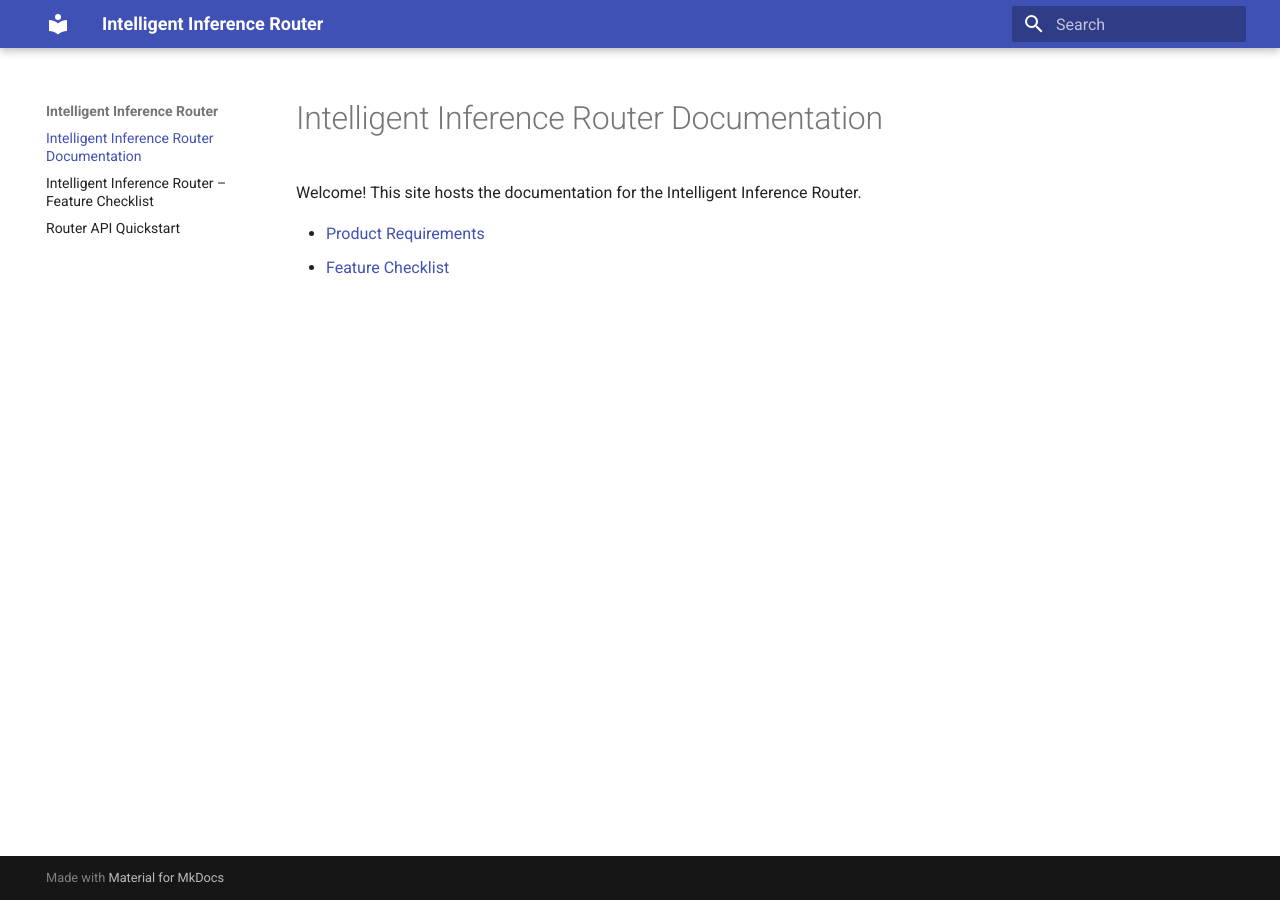
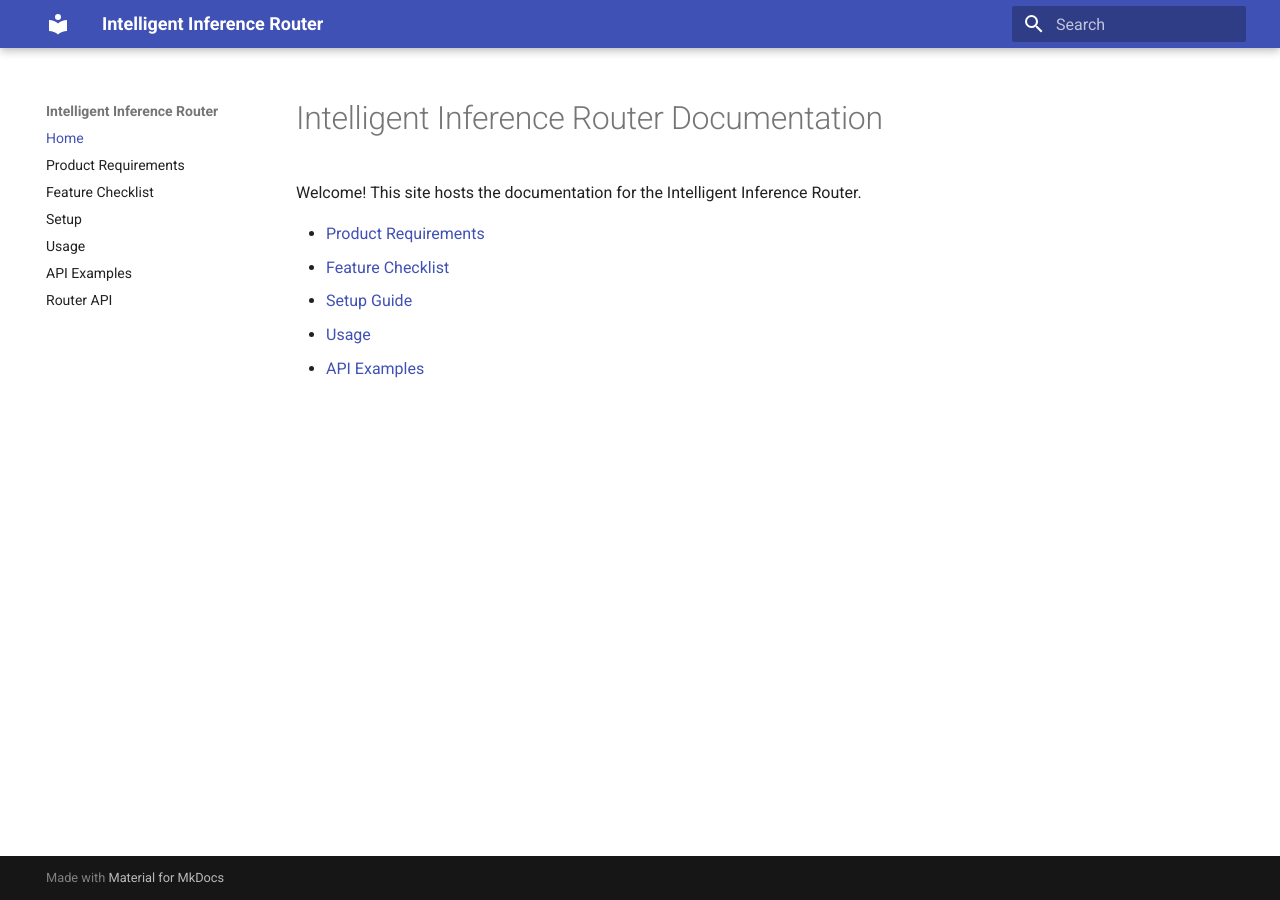
Before and after one commit to eddiedunn/intelligent_inference_router, an MkDocs documentation site: the page built from docs/index.md, in a window 1280 px wide. Built offline with MkDocs 1.6.1 and Material for MkDocs 9.7.7, drawn with Linux system fonts in a browser that asks for light colours.

Commit message:
docs: expand mkdocs site

```diff
--- a/docs/index.md
+++ b/docs/index.md
@@ -4,3 +4,6 @@ Welcome! This site hosts the documentation for the Intelligent Inference Router.
 
 - [Product Requirements](../PRD.md)
 - [Feature Checklist](FEATURES.md)
+- [Setup Guide](setup.md)
+- [Usage](usage.md)
+- [API Examples](api_examples.md)
--- a/mkdocs.yml
+++ b/mkdocs.yml
@@ -1,4 +1,18 @@
 site_name: Intelligent Inference Router
+site_url: https://example.github.io/intelligent_inference_router
 docs_dir: docs
 theme:
   name: material
+  language: en
+  palette:
+    scheme: default
+    primary: indigo
+    accent: indigo
+nav:
+  - Home: index.md
+  - Product Requirements: ../PRD.md
+  - Feature Checklist: FEATURES.md
+  - Setup: setup.md
+  - Usage: usage.md
+  - API Examples: api_examples.md
+  - Router API: router_api.md
```
Also changed, not shown: CHANGELOG.md (+1 -1 lines), IMPLEMENTATION_STATUS.md (+1 -1 lines), README.md (+3 -2 lines), docs/api_examples.md (added, +15 -0 lines), docs/setup.md (added, +21 -0 lines), docs/usage.md (added, +17 -0 lines), 1 other file.
